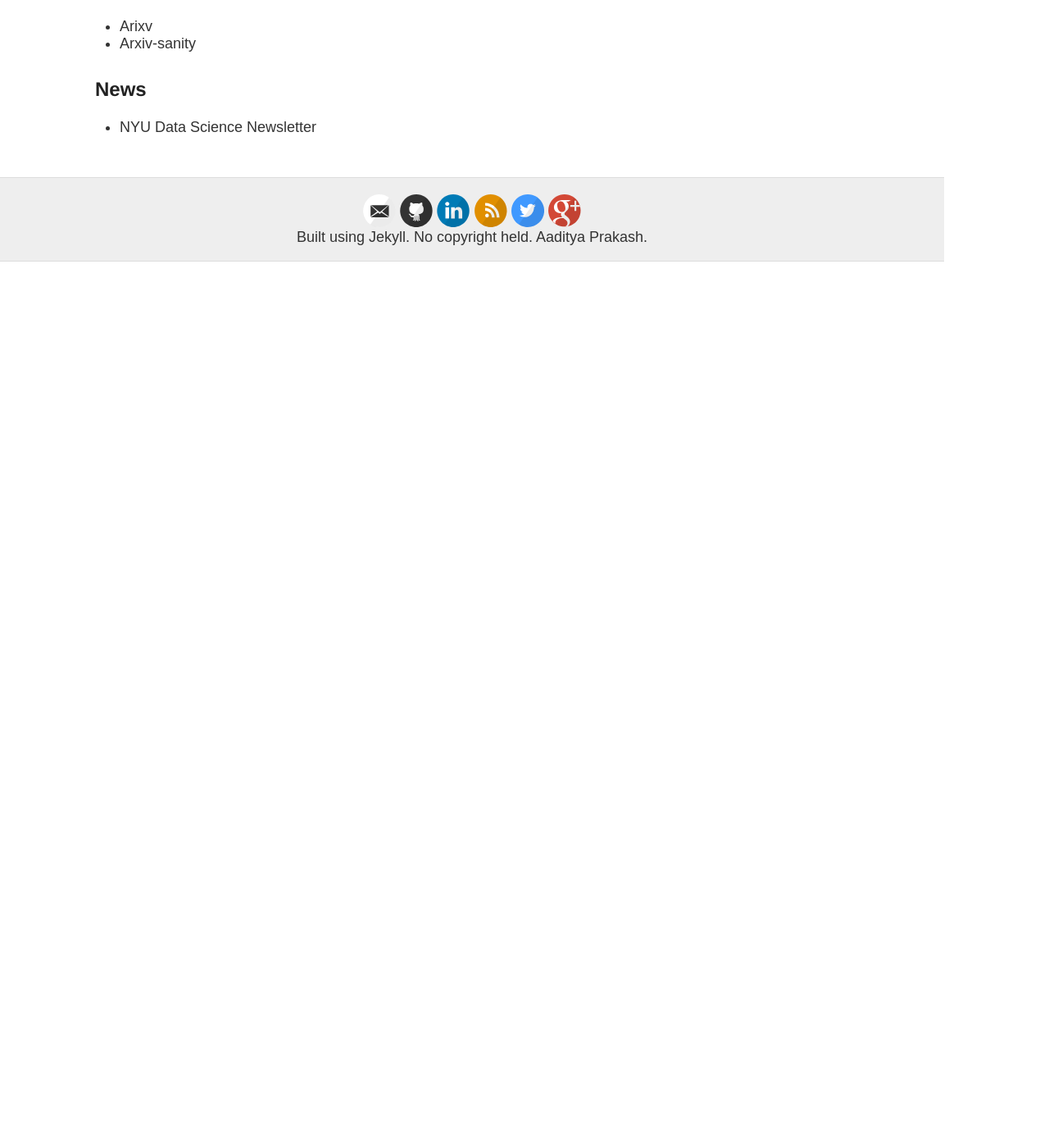
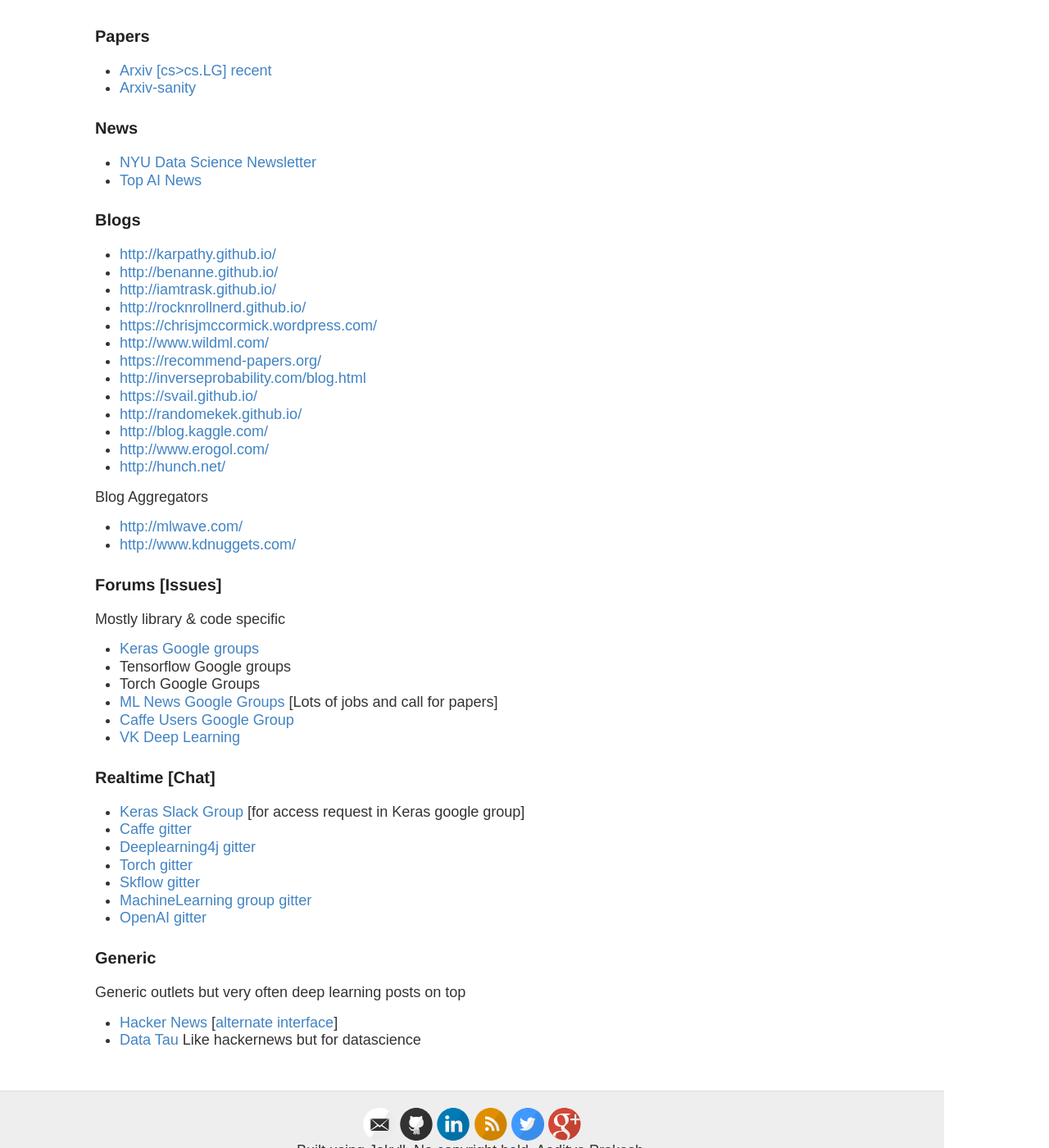
Before and after one commit to iamaaditya/iamaaditya.github.io, a Jekyll site: the page built from keep_on_top.md, in a window 1280 px wide and 1400 px high, scrolled down 270 px. Shown: the whole window at 82% size. Built offline with Jekyll 4.4.1, drawn with Linux system fonts in a browser that asks for light colours; some web fonts are replaced; before the commit the page ends 900 px from its top, so only the background shows below that; some of the changed text lies outside the part shown.

Commit message:
Update from Forestry.io - keep_on_top.md

```diff
--- a/keep_on_top.md
+++ b/keep_on_top.md
@@ -4,10 +4,60 @@
 layout: page
 draft: true
 ---
-## Papers
+## Resources to stay update on Deep Learning
 
-* Arixv
-* Arxiv-sanity
+### Papers
 
-## News
-* NYU Data Science Newsletter
+* [Arxiv [cs>cs.LG] recent](https://arxiv.org/list/cs.LG/recent)
+* [Arxiv-sanity](http://www.arxiv-sanity.com/)
+
+### News
+* [NYU Data Science Newsletter](http://cds.nyu.edu/newsletter-3/)
+* [Top AI News ](http://us11.campaign-archive2.com/home/?u=57f6c28a9354055d3398d48e8&id=0aebe4c13c)
+
+### Blogs
+
+  * <http://karpathy.github.io/>
+  * <http://benanne.github.io/>
+  * <http://iamtrask.github.io/>
+  * <http://rocknrollnerd.github.io/>
+  * <https://chrisjmccormick.wordpress.com/>
+  * <http://www.wildml.com/>
+  * <https://recommend-papers.org/>
+  * <http://inverseprobability.com/blog.html>
+  * <https://svail.github.io/>
+  * <http://randomekek.github.io/>
+  * <http://blog.kaggle.com/>
+  * <http://www.erogol.com/>
+  * <http://hunch.net/>
+
+Blog Aggregators
+ * <http://mlwave.com/>
+ * <http://www.kdnuggets.com/>
+
+
+### Forums [Issues]
+Mostly library & code specific
+
+* [Keras Google groups](https://groups.google.com/forum/?utm_source=digest&utm_medium=email#!forum/keras-users)
+* Tensorflow Google groups
+* Torch Google Groups
+* [ML News Google Groups](https://groups.google.com/forum/?utm_source=digest&utm_medium=email#!forum/ml-news) [Lots of jobs and call for papers]
+* [Caffe Users Google Group](https://groups.google.com/forum/?utm_source=digest&utm_medium=email#!forum/caffe-users)
+* [VK Deep Learning](https://vk.com/deeplearning)
+
+### Realtime [Chat]
+
+* [Keras Slack Group](https://kerasteam.slack.com/) [for access request in Keras google group]
+* [Caffe gitter](https://gitter.im/BVLC/caffe)
+* [Deeplearning4j gitter](https://gitter.im/deeplearning4j/deeplearning4j)
+* [Torch gitter](https://gitter.im/torch/torch7)
+* [Skflow gitter](https://gitter.im/tensorflow/skflow)
+* [MachineLearning group gitter](https://gitter.im/Machine-Learning-Group/chat)
+* [OpenAI gitter](https://gitter.im/openai/deeplearning?source=all-rooms-list)
+
+
+### Generic
+Generic outlets but very often deep learning posts on top
+* [Hacker News](https://news.ycombinator.com/) [[alternate interface](http://hckrnews.com/)]
+* [Data Tau](http://www.datatau.com/) Like hackernews but for datascience
```
